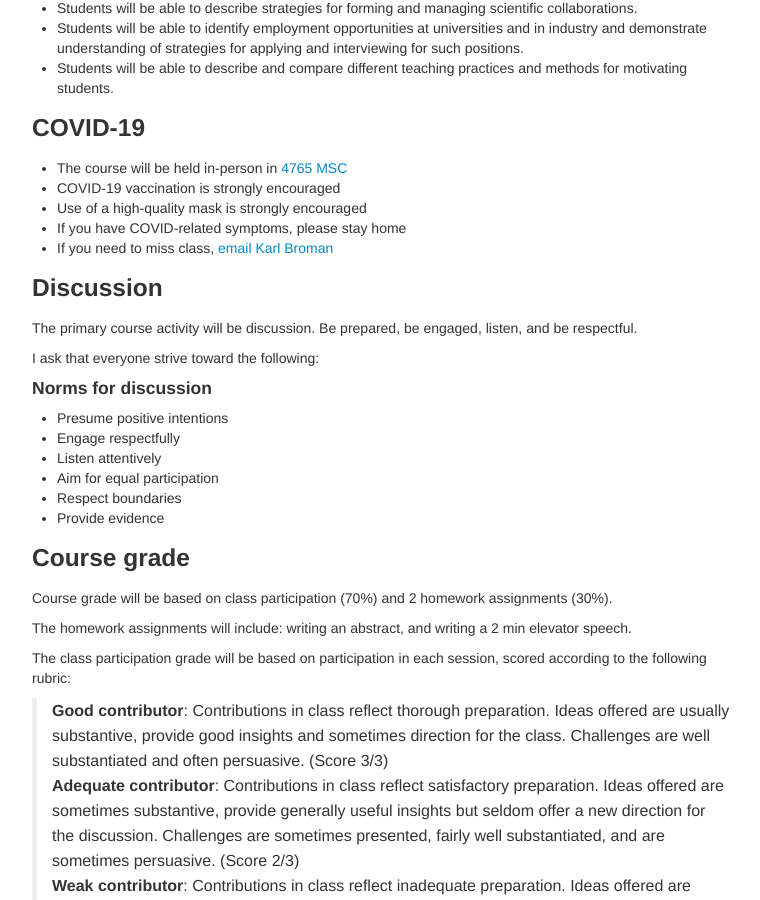
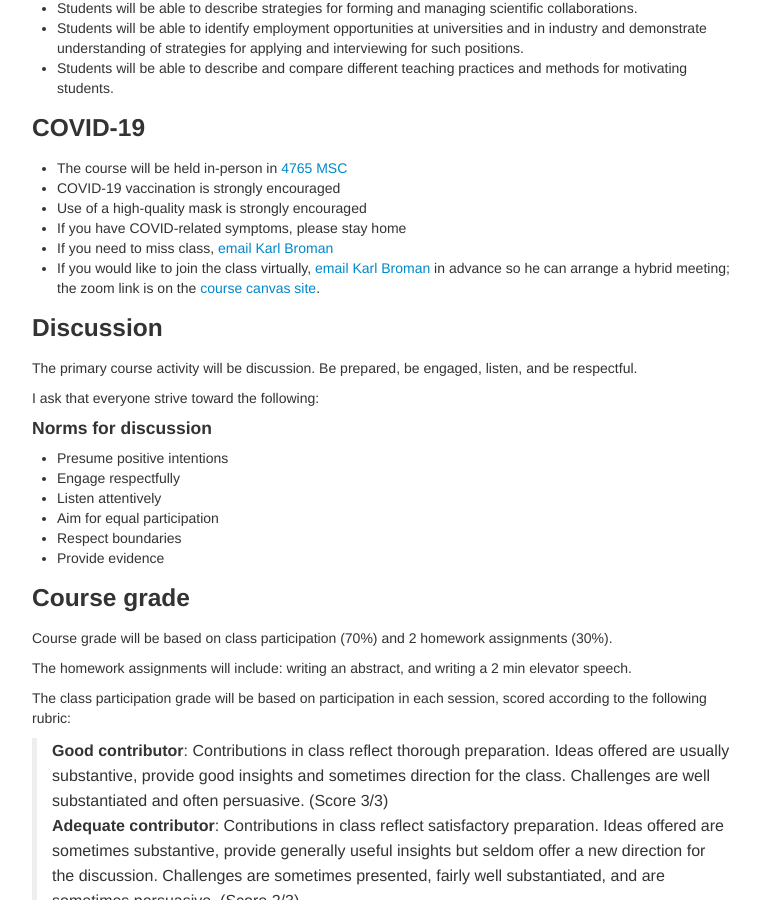
Before and after one commit to kbroman/BMI883, a Jekyll site: the page built from syllabus.md, in a window 1280 px wide and 900 px high, scrolled down 594 px. Shown: the whole window, without its empty margins (258-1018 px from the left). Built offline with Jekyll 4.4.1, drawn with Linux system fonts in a browser that asks for light colours.

Commit message:
syllabus: mention hybrid option

```diff
--- a/syllabus.md
+++ b/syllabus.md
@@ -42,6 +42,9 @@ industry, and teaching.
 - Use of a high-quality mask is strongly encouraged
 - If you have COVID-related symptoms, please stay home
 - If you need to miss class, [email Karl Broman](https://kbroman.org/about)
+- If you would like to join the class virtually, [email Karl
+  Broman](https://kbroman.org/about) in advance so he can arrange a
+  hybrid meeting; the zoom link is on the [course canvas site](https://canvas.wisc.edu/courses/375790).
 
 
 
```
